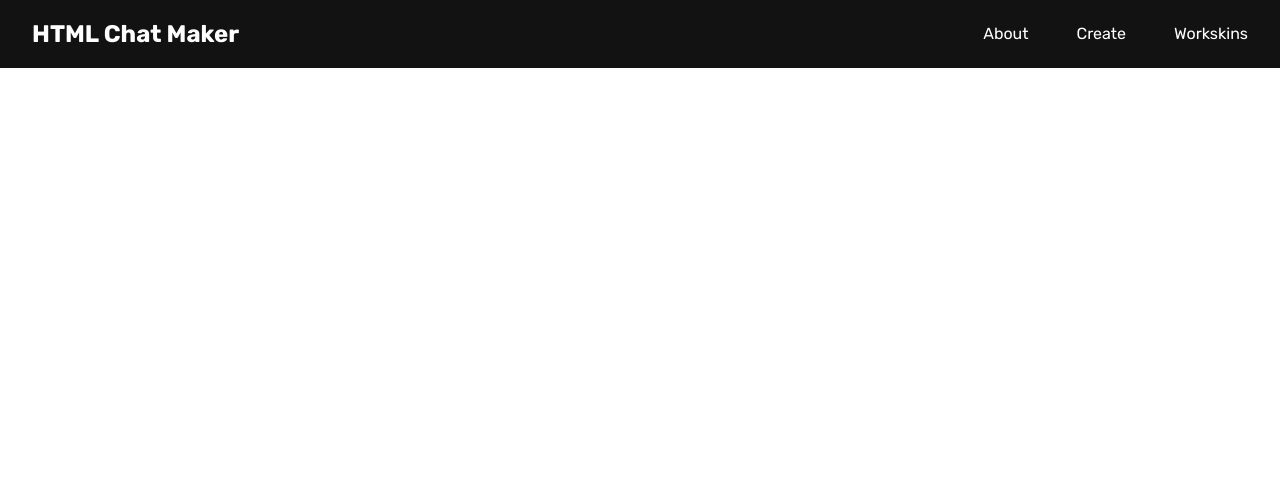
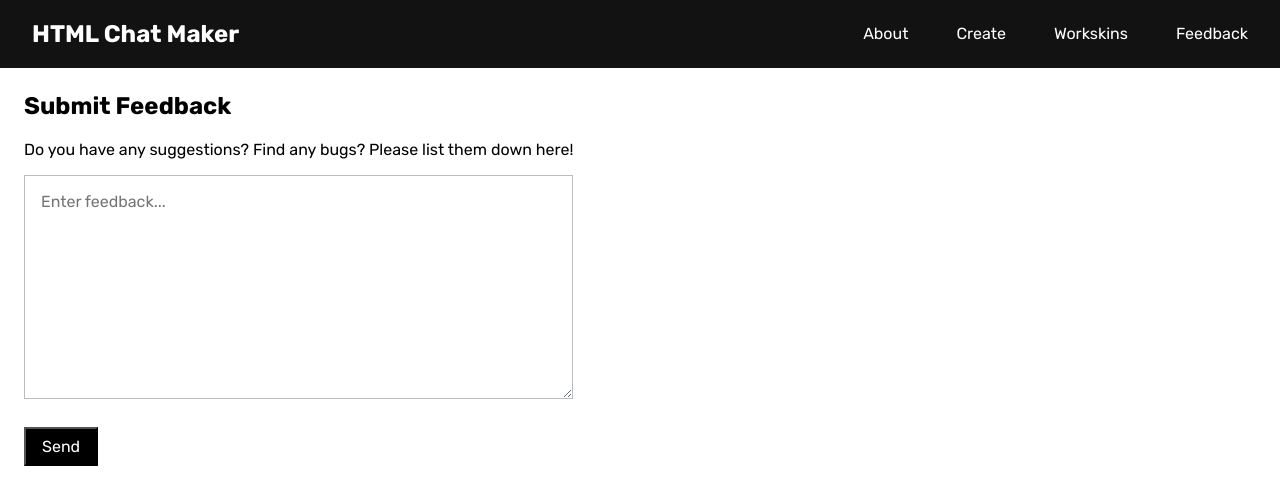
Before and after one commit to qriechan/html-chat-maker, a React (Vite) app: page /feedback in a window 1280 px wide. Shown: the top 504 px of the page. Built offline with nearby package versions, Linux system fonts and the light colour scheme.

Commit message:
added feedback function

```diff
--- a/package.json
+++ b/package.json
@@ -11,7 +11,12 @@
   },
   "dependencies": {
     "axios": "^1.7.7",
+    "cors": "^2.8.5",
+    "express": "^4.21.0",
     "json-server": "^1.0.0-beta.2",
+    "mysql": "^2.18.1",
+    "nodemon": "^3.1.7",
+    "pg": "^8.13.0",
     "react": "^18.3.1",
     "react-dom": "^18.3.1",
     "react-icons": "^5.3.0",
--- a/src/App.jsx
+++ b/src/App.jsx
@@ -5,6 +5,7 @@
 import Nav from './components/Nav'
 import Ios from './components/iOS/iOS'
 import Workskin from './components/Workskin'
+import Feedback from './components/Feedback'
 
 import './css/main.css'
 
@@ -21,6 +22,7 @@
                     <Route exact path='hsr' element={ <HSR /> } />
                     <Route exact path='ios' element={ <Ios /> } />
                     <Route exact path='workskin' element={ <Workskin /> } />
+                    <Route exact path='feedback' element={ <Feedback /> } />
                 </Routes>
 
             </Router>
--- /dev/null
+++ b/src/components/Feedback.jsx
@@ -0,0 +1,59 @@
+import React, { useState } from 'react';
+
+const Feedback = () => {
+    const [suggestionText, setSuggestionText] = useState('');
+    const [notification, setNotification] = useState('');
+
+    const handleSubmit = async (e) => {
+        e.preventDefault();
+
+        if (!suggestionText) {
+            setNotification('Please enter your feedback.');
+            return;
+        }
+
+        try {
+            const response = await fetch('/api/submit-feedback', {
+                method: 'POST',
+                headers: {
+                    'Content-Type': 'application/json',
+                },
+                body: JSON.stringify({ 'suggestion-text': suggestionText }),
+            });
+
+            const data = await response.json();
+
+            if (response.ok) {
+                setNotification(data.notification);
+                setSuggestionText('');
+            } else {
+                setNotification('Failed to submit feedback!');
+            }
+        } catch (error) {
+            console.error('Error submitting feedback:', error);
+            setNotification('An error occurred while submitting feedback');
+        }
+    };
+
+    return (
+        <div>
+            <h2>Submit Feedback</h2>
+            <p>Do you have any suggestions? Find any bugs? Please list them down here!</p>
+            <form onSubmit={handleSubmit}>
+                <textarea
+                    value={suggestionText}
+                    onChange={(e) => setSuggestionText(e.target.value)}
+                    placeholder="Enter feedback..."
+                    rows="10"
+                    cols="50"
+                    className='suggestion'
+                />
+                <br />
+                <button type="submit" className='suggestion-submit'>Send</button>
+            </form>
+            {notification && <p className='notif'>{notification}</p>}
+        </div>
+    );
+};
+
+export default Feedback;
--- a/src/components/NavItems.js
+++ b/src/components/NavItems.js
@@ -20,6 +20,10 @@
         title: 'Workskins',
         url: '/workskin',
     },
+    {
+        title: 'Feedback',
+        url: '/feedback',
+    },
 ];
 
 export default navItems
--- a/src/css/main.css
+++ b/src/css/main.css
@@ -792,6 +792,24 @@
   content: none;
 }
 
+.suggestion {
+  font-family: "Rubik", sans-serif;
+  padding: 1rem;
+  font-size: medium;
+  border: 0.094rem solid #b9bdbf;
+}
+
+.suggestion-submit {
+  font-family: "Rubik", sans-serif;
+  margin: 1.5rem;
+  margin-left: 0;
+  padding: 0.5rem 1rem 0.5rem 1rem;
+  font-size: medium;
+  color: #fff;
+  background-color: #000;
+  cursor: pointer;
+}
+
 @media (max-width: 480px) {
   .container {
     margin: 0;
--- a/src/css/main.scss
+++ b/src/css/main.scss
@@ -895,6 +895,24 @@
     content: none;
 }
 
+.suggestion {
+    font-family: $main-font-family;
+    padding: $main-padding;
+    font-size: medium;
+    border: .094rem solid $sub-color2;
+}
+
+.suggestion-submit {
+    font-family: $main-font-family;
+    margin: $main-margin;
+    margin-left: 0;
+    padding: .5rem 1rem .5rem 1rem;
+    font-size: medium;
+    color: $wht;
+    background-color: $blk;
+    cursor: pointer;
+}
+
 @media (max-width: 480px) {
     .container {
         margin: 0;
```
Also changed, not shown: api/SubmitFeedback.js (added, +37 -0 lines), 2 other files (tests, documents, lock files or other folders).
